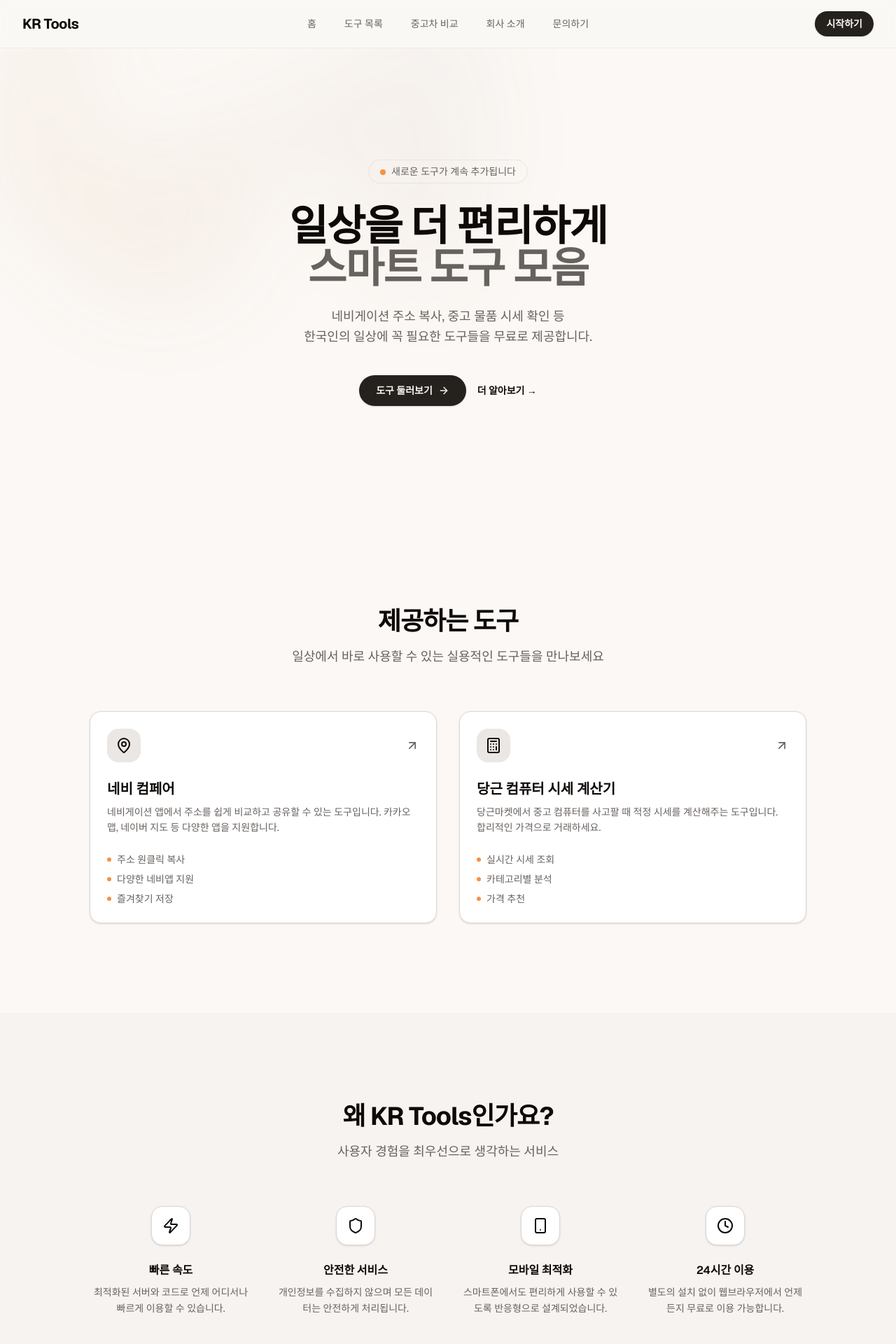
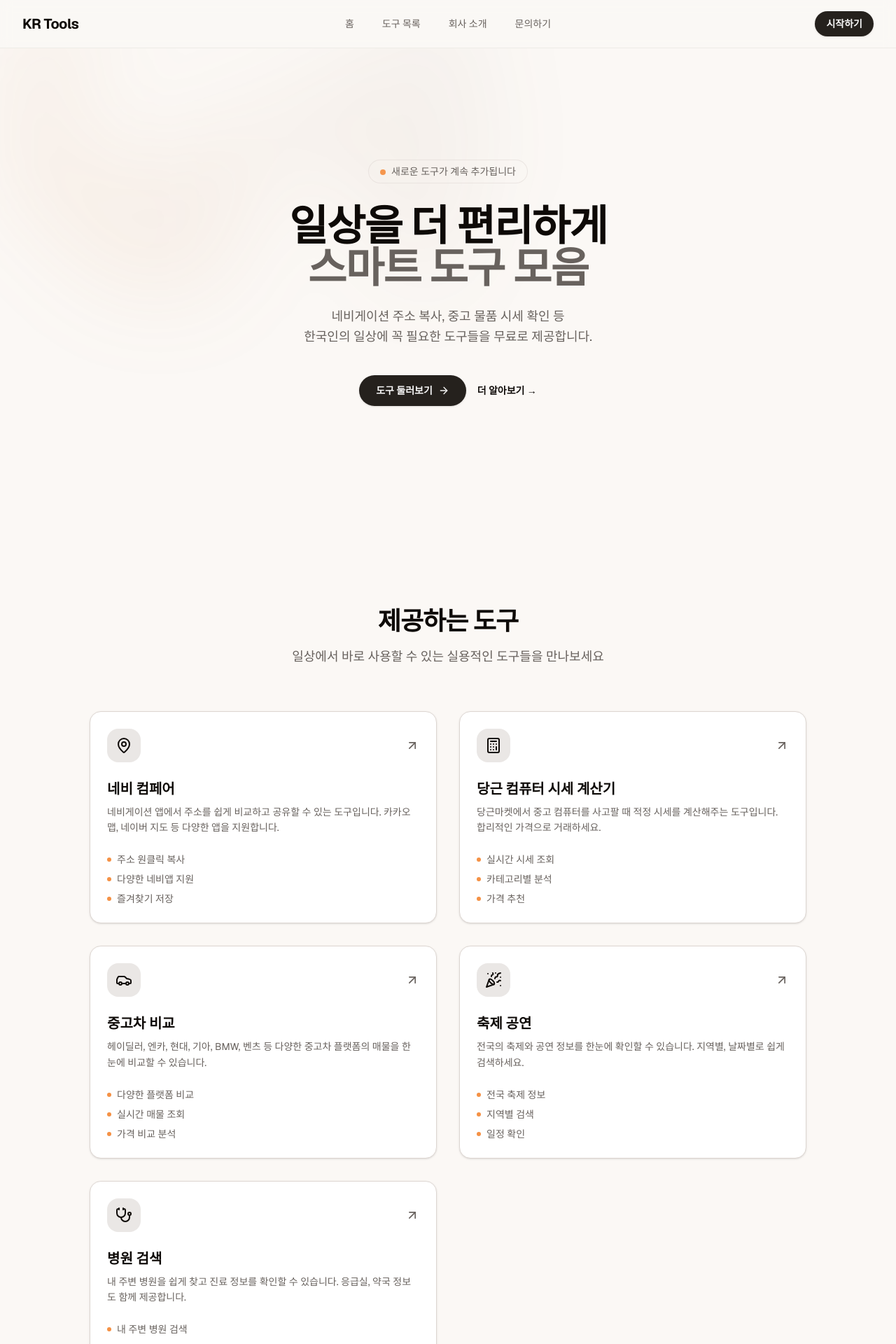
Before and after one commit to ppdoll/ktrolls, a Next.js app: page / in a window 1280 px wide. Shown: the top 1920 px of the page at 70% size. Built offline with nearby package versions, Linux system fonts and the light colour scheme.

Commit message:
feat: add new tools and navigation links
Added new tools and navigation links for car comparison, festivals, and hospitals.

```diff
--- a/components/header.tsx
+++ b/components/header.tsx
@@ -5,10 +5,9 @@ import { useState } from "react"
 import { Menu, X } from "lucide-react"
 import { Button } from "@/components/ui/button"
 
-const navigation: { name: string; href: string; external?: boolean }[] = [
+const navigation = [
   { name: "홈", href: "/" },
   { name: "도구 목록", href: "/#tools" },
-  { name: "중고차 비교", href: "https://navi-cp.krtools.cloud/cars", external: true },
   { name: "회사 소개", href: "/about" },
   { name: "문의하기", href: "/contact" },
 ]
@@ -41,7 +40,6 @@ export function Header() {
             <Link
               key={item.name}
               href={item.href}
-              {...(item.external ? { target: "_blank", rel: "noopener noreferrer" } : {})}
               className="text-sm font-medium text-muted-foreground transition-colors hover:text-foreground"
             >
               {item.name}
@@ -85,7 +83,6 @@ export function Header() {
                     <Link
                       key={item.name}
                       href={item.href}
-                      {...(item.external ? { target: "_blank", rel: "noopener noreferrer" } : {})}
                       className="-mx-3 block rounded-lg px-3 py-2 text-base font-semibold text-foreground hover:bg-muted"
                       onClick={() => setMobileMenuOpen(false)}
                     >
--- a/components/tools-section.tsx
+++ b/components/tools-section.tsx
@@ -1,5 +1,5 @@
 import Link from "next/link"
-import { MapPin, Calculator, ArrowUpRight } from "lucide-react"
+import { MapPin, Calculator, ArrowUpRight, Car, PartyPopper, Stethoscope } from "lucide-react"
 import { Card, CardContent, CardDescription, CardHeader, CardTitle } from "@/components/ui/card"
 
 const tools = [
@@ -16,6 +16,27 @@ const tools = [
     href: "https://carot-pc.krtools.cloud/daangn/quotes",
     icon: Calculator,
     features: ["실시간 시세 조회", "카테고리별 분석", "가격 추천"],
+  },
+  {
+    title: "중고차 비교",
+    description: "헤이딜러, 엔카, 현대, 기아, BMW, 벤츠 등 다양한 중고차 플랫폼의 매물을 한눈에 비교할 수 있습니다.",
+    href: "https://navi-cp.krtools.cloud/cars",
+    icon: Car,
+    features: ["다양한 플랫폼 비교", "실시간 매물 조회", "가격 비교 분석"],
+  },
+  {
+    title: "축제 공연",
+    description: "전국의 축제와 공연 정보를 한눈에 확인할 수 있습니다. 지역별, 날짜별로 쉽게 검색하세요.",
+    href: "https://navi-cp.krtools.cloud/festivals",
+    icon: PartyPopper,
+    features: ["전국 축제 정보", "지역별 검색", "일정 확인"],
+  },
+  {
+    title: "병원 검색",
+    description: "내 주변 병원을 쉽게 찾고 진료 정보를 확인할 수 있습니다. 응급실, 약국 정보도 함께 제공합니다.",
+    href: "https://navi-cp.krtools.cloud/hospitals",
+    icon: Stethoscope,
+    features: ["내 주변 병원 검색", "진료과목 필터", "응급실/약국 정보"],
   },
 ]
 
```
